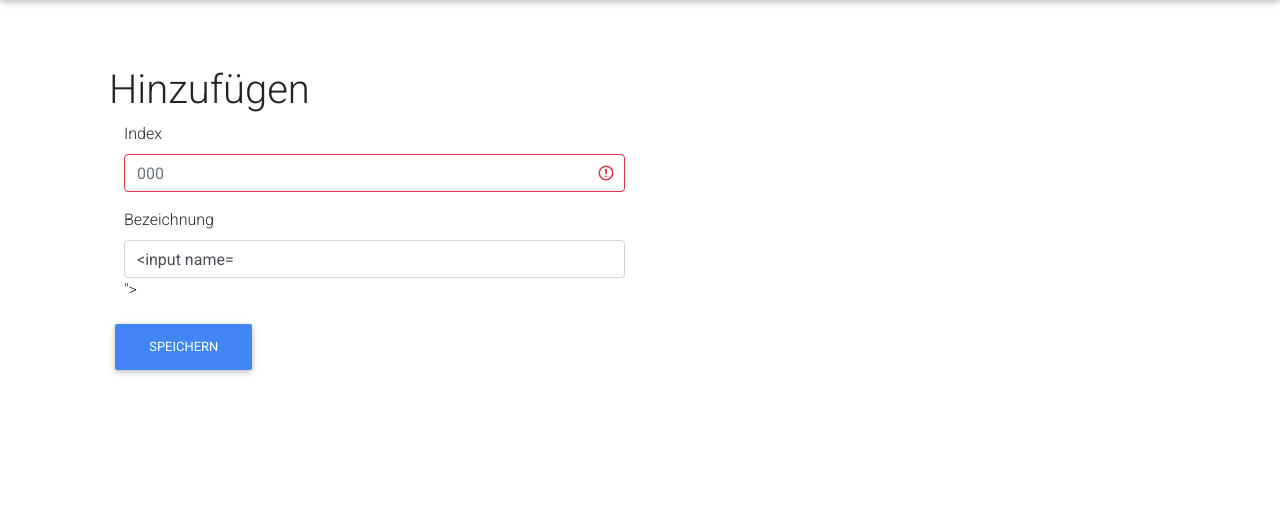
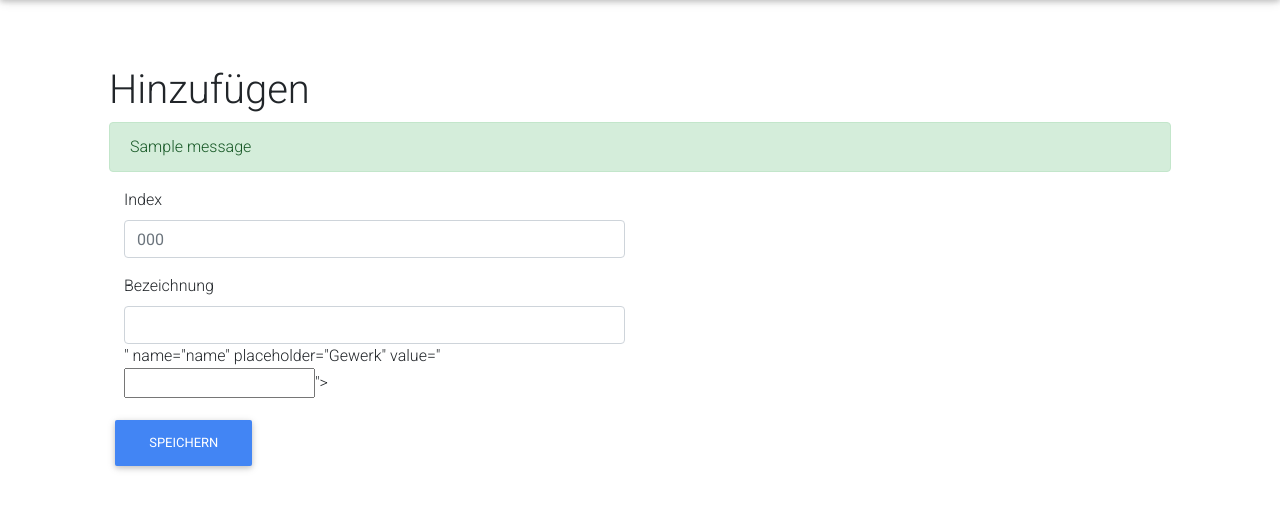
Before and after one commit to quzyp/kds, a Flask app: template kds/templates/gewerke/add.html in a window 1280 px wide. Shown: the part 62-572 px from the top of the page. Run offline with Flask 2, Linux system fonts and the light colour scheme; the template is opened without the code that fills it, so the values that code supplies are empty, except form fields; tables that the repository leaves empty hold one stand-in row (values such as "Sample post"); one stand-in notice (Sample message) is shown; form fields are guessed from the names that the template uses; parts of the project's set-up code (start-up, migrations or seed data) failed here and were passed over; some libraries are stand-ins or nearby versions.

Commit message:
bug fix, added flashing and form control

```diff
--- a/kds/templates/gewerke/add.html
+++ b/kds/templates/gewerke/add.html
@@ -6,24 +6,28 @@
   {% block content %}
 
     <h1>Hinzufügen</h1>
-    {% for m in msg %}
-
-    <div class="alert alert-danger" role="alert">
-      {{ m.error }}
-    </div>
-    {% endfor %}
-    <form method="POST" role="form">
+    {% with messages = get_flashed_messages(with_categories=true) %}
+    {% if messages %}
+      {% for category, message in messages %}
+      <div class="alert alert-{{ category }}" role="alert">
+        {{ message }}
+      </div>
+      {% endfor %}
+    {% endif %}
+    <form action="/gewerke/" method="POST" role="form">
         <div class="input-groud-mb3">
           <div class="form-group col-md-6">
             <label for="_index">Index</label>
-            <input type="text" class="form-control is-invalid" name="_index" placeholder="000" value="{{ form._index }}">
+            <input type="text" class="form-control {{ form['_index-class'] }}" name="_index" placeholder="000" value="{{ form['_index-text'] }}">
           </div>
           <div class="form-group col-md-6">
             <label for="name">Bezeichnung</label>
-            <input type="text" class="form-control" name="name" placeholder="Gewerk" value="{{ form.name }}">
+            <input type="text" class="form-control {{ form['name-class'] }}" name="name" placeholder="Gewerk" value="{{ form['name-text'] }}">
           </div>
         </div>
         <input type="hidden" name="action" value="add">
         <input type="submit" class="btn btn-primary" value="Speichern">
-      </form>
-      {% endblock %}
+    </form>
+    {% endwith %}
+
+  {% endblock %}
```
Also changed, not shown: kds/__init__.py (+8 -0 lines), kds/extensions.py (+3 -7 lines), kds/views/gewerke.py (+9 -3 lines).
